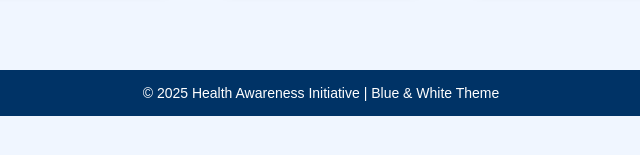
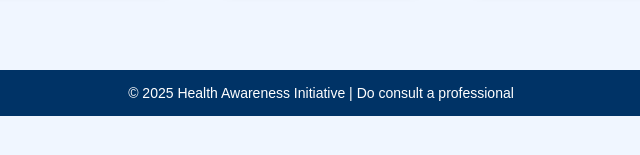
Before and after one commit to realrr-off/AwareHealth.github.io, a plain HTML site: page vaccination.html in a window 1280 px wide. Shown: the part 343-498 px from the top of the page, 319-959 px from the left. Drawn offline with Linux system fonts and the light colour scheme.

Commit message:
Update vaccination.html

```diff
--- a/vaccination.html
+++ b/vaccination.html
@@ -102,6 +102,6 @@
     </a>
   </div>
 
-  <footer>© 2025 Health Awareness Initiative | Blue & White Theme</footer>
+  <footer>© 2025 Health Awareness Initiative | Do consult a professional</footer>
 </body>
 </html>
```
